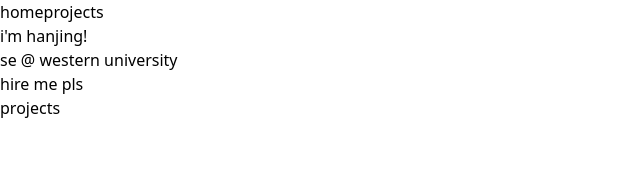
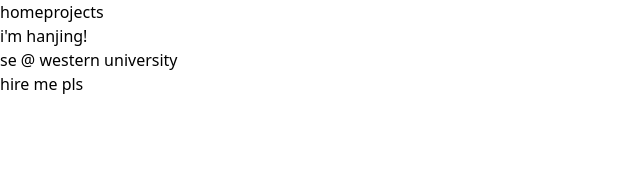
Before and after one commit to hanjing06/hanjing.dev, a Next.js app: page / in a window 1280 px wide. Shown: the top 170 px of the page, without its empty margins (0-640 px from the left). Built offline with nearby package versions, Linux system fonts and the light colour scheme.

Commit message:
very bare bones but homepage is working

```diff
--- a/app/layout.tsx
+++ b/app/layout.tsx
@@ -1,6 +1,5 @@
 import type { Metadata } from "next";
 import "./globals.css";
-import Link from "next/link";
 import Home from "./page";
 import NavBar from "./components/navbar";
 
@@ -26,8 +25,7 @@
         <NavBar />
 
         {/*Main Content*/}
-        <Home />
-        <Link href="/app/project/page">projects</Link>
+        {children}
       </body>
     </html>
   );
```
